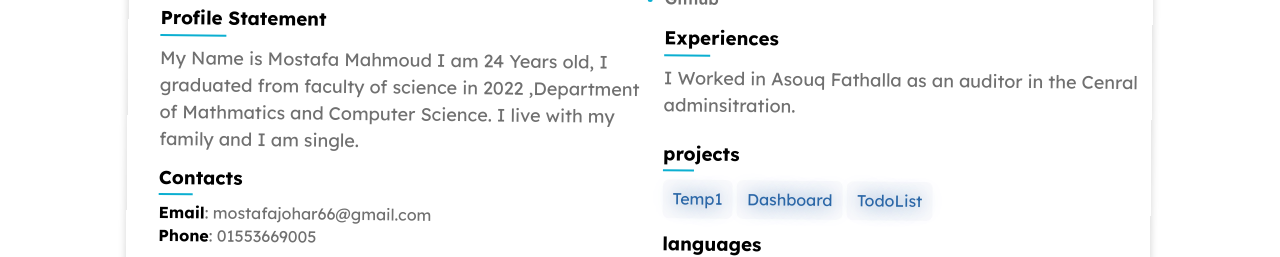
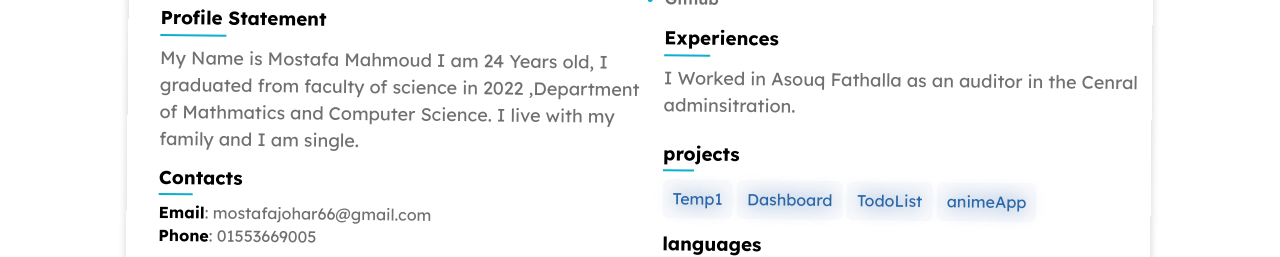
Before and after one commit to mostafa-johar/Cv, a plain HTML site: page index.html in a window 1280 px wide. Shown: the part 328-585 px from the top of the page. Drawn offline with Linux system fonts and the light colour scheme.

Commit message:
Update index.html

```diff
--- a/index.html
+++ b/index.html
@@ -95,6 +95,7 @@
                         <a href="https://mostafa-johar.github.io/ElDisha/" target="_blank">Temp1</a>
                         <a href="https://mostafa-johar.github.io/dash/" target="_blank">Dashboard</a>
                         <a href="https://mostafa-johar.github.io/deployTodo/" target="_blank">TodoList</a>
+                        <a href="https://aniiimee.netlify.app/" target="_blank">animeApp</a>
 
                     </div>
                     <div class="languages">
```
